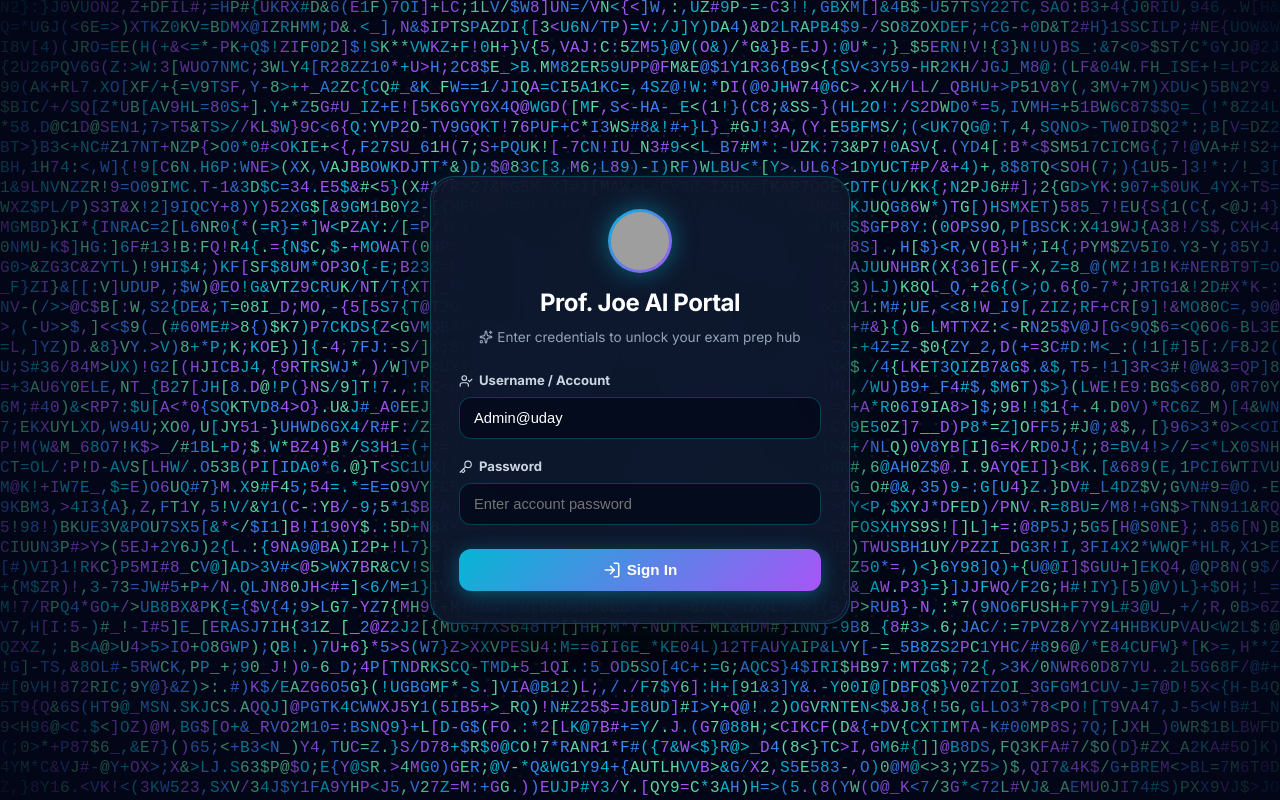
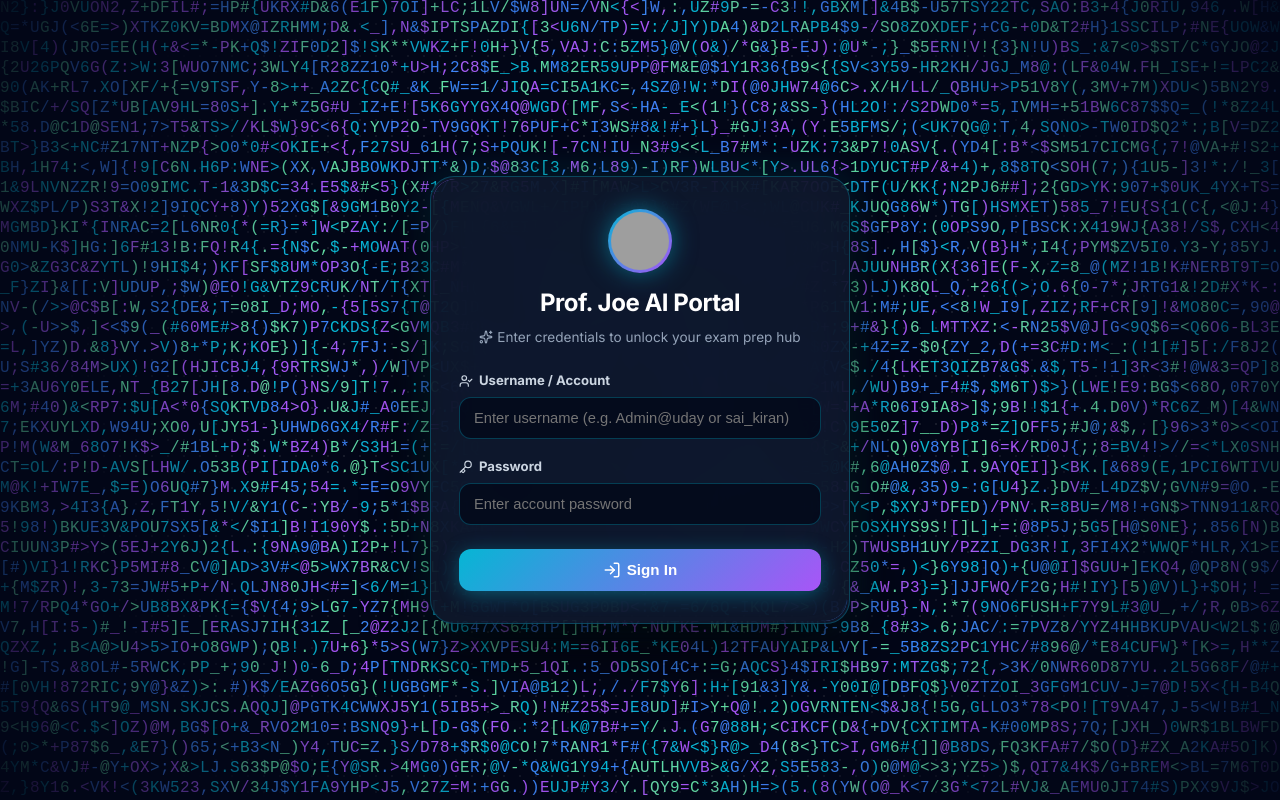
Before and after one commit to Uday2kranth/prof_Joe_ai, a React (Vite) app: page / in a window 1280 px wide. Built offline with nearby package versions, Linux system fonts and the light colour scheme; grey boxes are pictures that could not be loaded.

Commit message:
fix(staging): Clear pre-filled login credentials on logout and page load for enhanced privacy

```diff
--- a/src/components/LoginModal.tsx
+++ b/src/components/LoginModal.tsx
@@ -32,10 +32,18 @@ export const LoginModal: React.FC<LoginModalProps> = ({
   preventClose = false,
   onClose
 }) => {
-  const [username, setUsername] = useState<string>('Admin@uday');
+  const [username, setUsername] = useState<string>('');
   const [password, setPassword] = useState<string>('');
   const [errorMsg, setErrorMsg] = useState<string>('');
   const [loading, setLoading] = useState<boolean>(false);
+
+  React.useEffect(() => {
+    if (isOpen) {
+      setUsername('');
+      setPassword('');
+      setErrorMsg('');
+    }
+  }, [isOpen]);
 
   if (!isOpen) return null;
 
```
